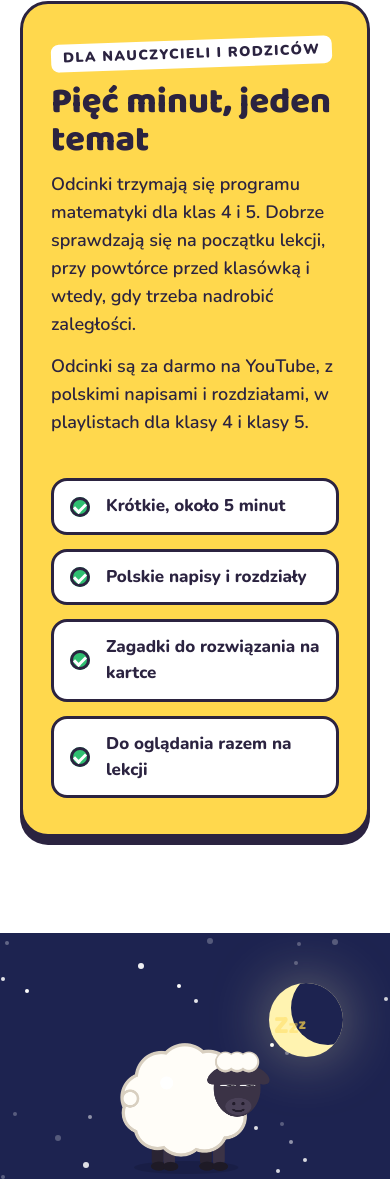
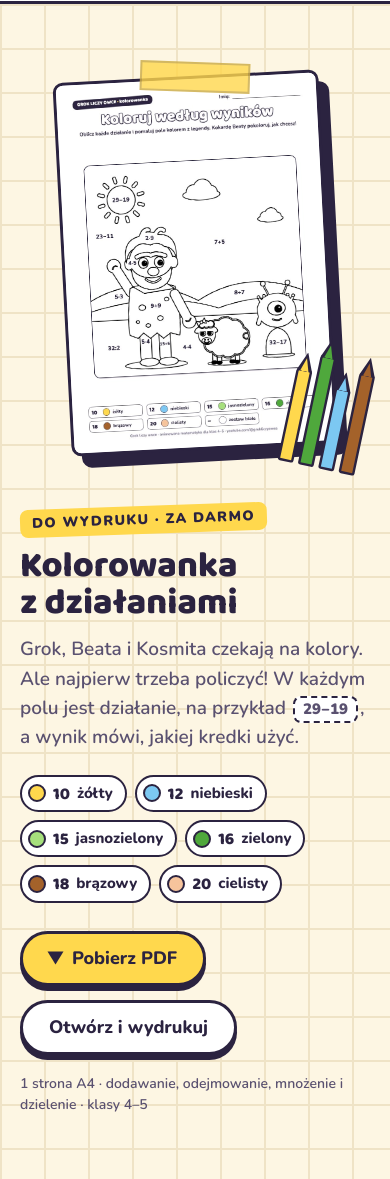
Before and after one commit to paulinaniemiec/grok-liczy-owce, a plain HTML site: page strona/index.html in a window 390 px wide. Shown: the part 8942-10121 px from the top of the page. Drawn offline with nearby package versions, Linux system fonts and the light colour scheme.

Commit message:
Kolorowanka z działaniami do pobrania (PDF A4)

```diff
--- a/strona/index.html
+++ b/strona/index.html
@@ -202,6 +202,33 @@ footer h2 { margin: 18px 0 8px; color: #fff }
 footer .sub { margin: 0 auto 30px; color: #c7cbef }
 .fine { margin-top: 70px; font-size: 14px; color: #8f94c4; position: relative }
 
+/* kolorowanka */
+.color-sec { background-color: #fdf6e3; background-image: linear-gradient(#efe3c6 2px, transparent 2px), linear-gradient(90deg, #efe3c6 2px, transparent 2px); background-size: 44px 44px; border-block: 3px solid var(--ink) }
+.color-grid { display: grid; grid-template-columns: 1fr 1.05fr; gap: 72px; align-items: center }
+.sheet-wrap { position: relative; justify-self: center; width: min(420px, 100%) }
+.sheet { display: block; width: 100%; background: #fff; border: 3px solid var(--ink); border-radius: 10px; box-shadow: 10px 12px 0 var(--ink); rotate: -3deg; transition: rotate .25s, transform .25s }
+.sheet:hover { rotate: -1deg; transform: translateY(-4px) }
+.sheet img { width: 100%; height: auto; border-radius: 7px }
+.tape { position: absolute; top: -14px; left: 50%; width: 110px; height: 30px; translate: -50% 0; rotate: 2deg; background: #ffd84dcc; border: 2px solid #2b234033 }
+.crayons { position: absolute; right: -34px; bottom: -26px; display: flex; gap: 6px; align-items: flex-end; rotate: 12deg; pointer-events: none }
+.crayon { width: 20px; height: 118px; border: 3px solid var(--ink); border-radius: 4px 4px 3px 3px; position: relative; background: var(--c) }
+.crayon::before { content: ""; position: absolute; left: -3px; right: -3px; top: -24px; height: 24px; background: var(--ink); clip-path: polygon(50% 0, 100% 100%, 0 100%) }
+.crayon::after { content: ""; position: absolute; left: 0; right: 0; top: -19px; height: 19px; background: var(--c); clip-path: polygon(50% 12%, 88% 100%, 12% 100%) }
+.crayon:nth-child(2) { height: 140px } .crayon:nth-child(3) { height: 104px } .crayon:nth-child(4) { height: 128px }
+.color-copy .sub { margin-bottom: 22px }
+.mini-legend { display: flex; flex-wrap: wrap; gap: 8px; margin: 0 0 28px; padding: 0; list-style: none }
+.mini-legend li { display: flex; align-items: center; gap: 7px; background: #fff; border: 2.5px solid var(--ink); border-radius: 999px; padding: 5px 12px 5px 6px; font-weight: 800; font-size: 15px }
+.mini-legend i { width: 18px; height: 18px; border-radius: 50%; border: 2.5px solid var(--ink); background: var(--c) }
+.mini-legend b { font: 800 17px/1 var(--head); padding-top: 2px }
+.dl { display: flex; gap: 14px; flex-wrap: wrap; align-items: center }
+.dl small { display: block; width: 100%; margin-top: 4px; font-size: 14px; color: var(--ink-soft) }
+.example { display: inline-block; font: 900 15px/1 var(--body); background: #fff; border: 2.5px dashed var(--ink); border-radius: 8px; padding: 4px 8px; margin: 0 2px }
+@media (max-width: 960px) {
+  .color-grid { grid-template-columns: 1fr; gap: 56px }
+  .sheet-wrap { width: min(300px, 76%) }
+  .crayons { right: -26px; scale: .8; transform-origin: bottom right }
+}
+
 /* ---------- responsywność ---------- */
 @media (max-width: 960px) {
   .people, .steps { grid-template-columns: 1fr; max-width: 520px; margin-inline: auto }
@@ -238,6 +265,7 @@ footer .sub { margin: 0 auto 30px; color: #c7cbef }
     <a class="brand" href="#"><img src="img/awatar.jpg" alt=""><span>Grok liczy owce</span></a>
     <a class="link" href="#odcinki">Odcinki</a>
     <a class="link" href="#bohaterowie">Bohaterowie</a>
+    <a class="link" href="#kolorowanka">Kolorowanka</a>
     <a class="link" href="#dla-nauczycieli">Dla nauczycieli</a>
     <a class="btn btn-yt" href="https://www.youtube.com/@grokliczyowce" target="_blank" rel="noopener"><span class="play"></span>YouTube</a>
   </div>
@@ -402,7 +430,32 @@ footer .sub { margin: 0 auto 30px; color: #c7cbef }
   </div>
 </section>
 
-<section class="teachers" id="dla-nauczycieli">
+<section class="color-sec" id="kolorowanka">
+  <div class="wrap color-grid">
+    <div class="sheet-wrap">
+      <a class="sheet" href="kolorowanki/grok-liczy-owce-kolorowanka.pdf" target="_blank" rel="noopener" aria-label="Otwórz kolorowankę (PDF)">
+        <img src="img/kolorowanka.jpg" alt="Kolorowanka: Grok, Beata i Kosmita na łące, w polach działania do obliczenia" loading="lazy" width="794" height="1123">
+      </a>
+      <span class="tape" aria-hidden="true"></span>
+      <div class="crayons" aria-hidden="true">
+        <span class="crayon" style="--c:#ffd84d"></span><span class="crayon" style="--c:#4fa83c"></span><span class="crayon" style="--c:#7cc8f2"></span><span class="crayon" style="--c:#a4622a"></span>
+      </div>
+    </div>
+    <div class="color-copy">
+      <span class="eyebrow">Do wydruku · za darmo</span>
+      <h2>Kolorowanka z&nbsp;działaniami</h2>
+      <p class="sub">Grok, Beata i Kosmita czekają na kolory. Ale najpierw trzeba policzyć! W każdym polu jest działanie, na przykład <span class="example">29−19</span>, a wynik mówi, jakiej kredki użyć.</p>
+      <ul class="mini-legend" aria-label="Legenda kolorów"><li><i style="--c:#ffd84d"></i><b>10</b>żółty</li><li><i style="--c:#7cc8f2"></i><b>12</b>niebieski</li><li><i style="--c:#a6e07c"></i><b>15</b>jasnozielony</li><li><i style="--c:#4fa83c"></i><b>16</b>zielony</li><li><i style="--c:#a4622a"></i><b>18</b>brązowy</li><li><i style="--c:#f6c49c"></i><b>20</b>cielisty</li></ul>
+      <div class="dl">
+        <a class="btn btn-main" href="kolorowanki/grok-liczy-owce-kolorowanka.pdf" download><span class="play" style="rotate:90deg"></span>Pobierz PDF</a>
+        <a class="btn btn-ghost" href="kolorowanki/grok-liczy-owce-kolorowanka.pdf" target="_blank" rel="noopener">Otwórz i wydrukuj</a>
+        <small>1 strona A4 · dodawanie, odejmowanie, mnożenie i dzielenie · klasy 4–5</small>
+      </div>
+    </div>
+  </div>
+</section>
+
+<section class="teachers" id="dla-nauczycieli" style="padding-top:96px">
   <div class="wrap">
     <div class="panel">
       <div>
```
Also changed, not shown: .gstack/browse.json, .gstack/claude-available.json (added), strona/img/kolorowanka.jpg (added), 3 other files.
